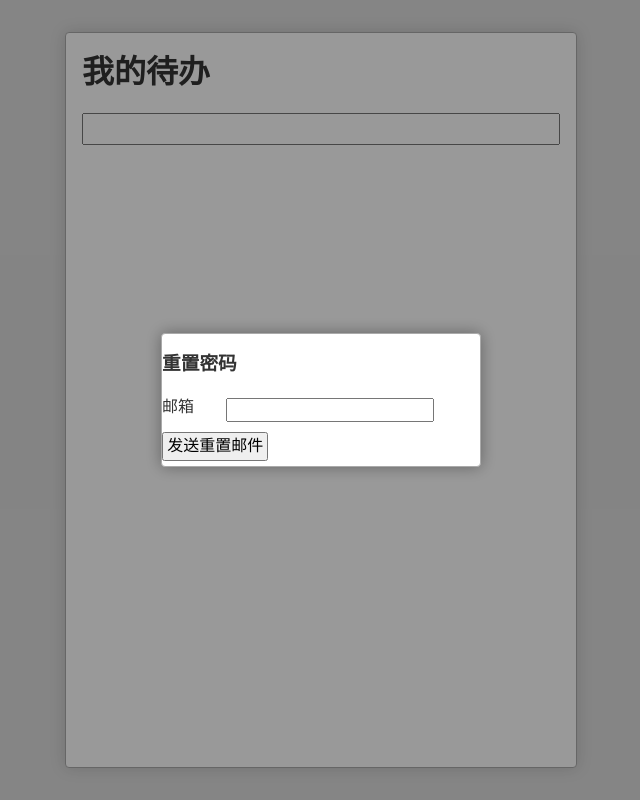
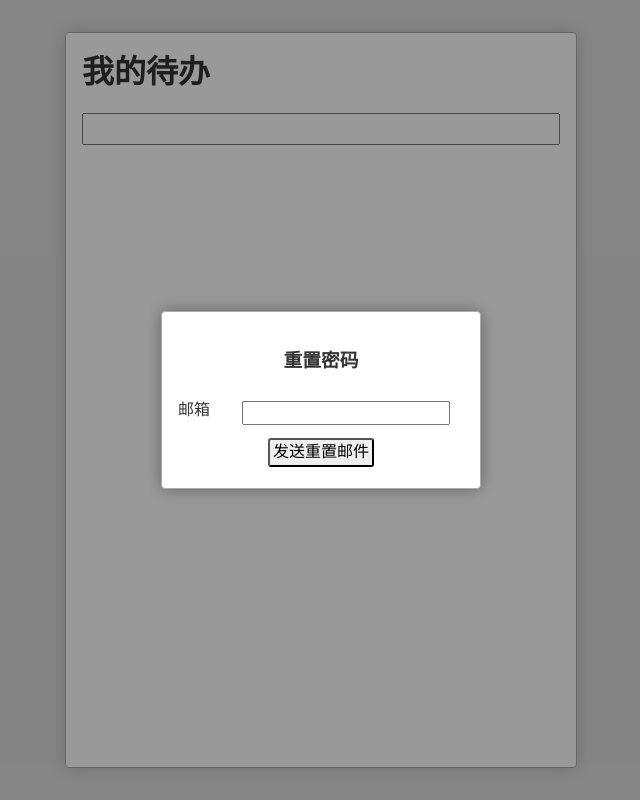
Before and after one commit to resatrt/react-project-1, a React (Create React App) app: page / in a window 1280 px wide. Shown: the whole page, without its empty margins (319-959 px from the left). Built offline with nearby package versions, Linux system fonts and the light colour scheme; what leancloud-storage would draw is missing.

Commit message:
更新重置密码表单样式

```diff
--- a/src/UserDialog.css
+++ b/src/UserDialog.css
@@ -28,13 +28,17 @@
    cursor: pointer;    /*鼠标移动到label上变为手*/
 }
 
-/* .UserDialog .forgotPassword>h3{
+.UserDialog .forgotPassword>h3{
+    padding: 1em 1em .5em 1em;
+    text-align: center;
+}
 
-} */
-
+.UserDialog .forgotPassword> form{
+    padding: 0 1em 1em;
+}
 .UserDialog form>.row {
     display: flex;
-    padding: .3em 0;
+    padding: .1em 0 .3em 0;
 }
 
 .UserDialog form>.row>label:first-child {
@@ -45,10 +49,10 @@
     display: flex;
    align-items: center;
 }
-.UserDialog form> .row.action button{
-    margin-left: .5em;
-}
 .UserDialog button{
     font: inherit;
     padding: .2em;
+    margin: 0 auto;
+    margin-top: .4em;
+    border-radius: 3px;
 }
--- a/src/UserDialog.js
+++ b/src/UserDialog.js
@@ -137,7 +137,7 @@ export default class UserDialog extends React.Component {
         let forgotPassword = (
             <div className='forgotPassword'>
                 <h3>重置密码</h3>
-                <form className='forgotPassword' onSubmit={this.resetPassword.bind(this)}>
+                <form className='formPassword' onSubmit={this.resetPassword.bind(this)}>
                     <div className='row'>
                         <label>邮箱</label>
                         <input type='text' value={this.state.formData.email}
```
Also changed, not shown: 12 other files (tests, documents, lock files or other folders).
